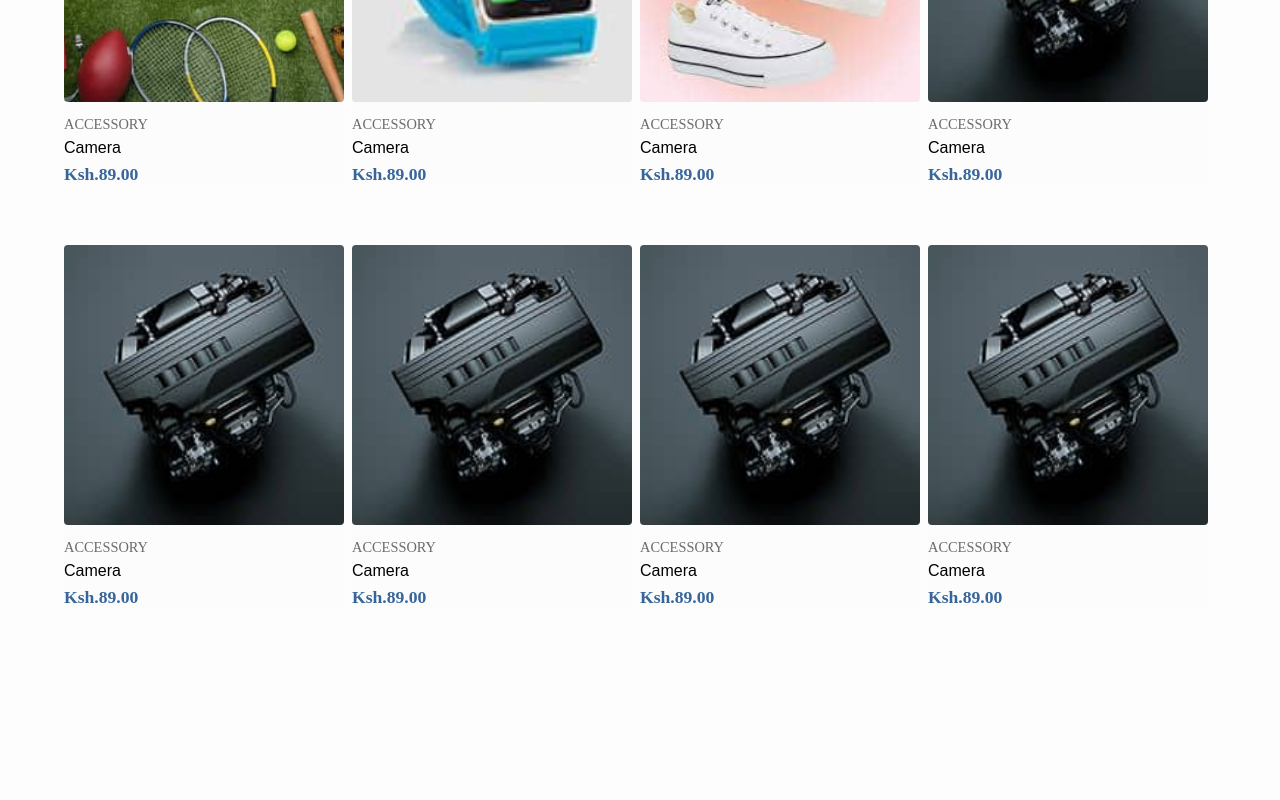
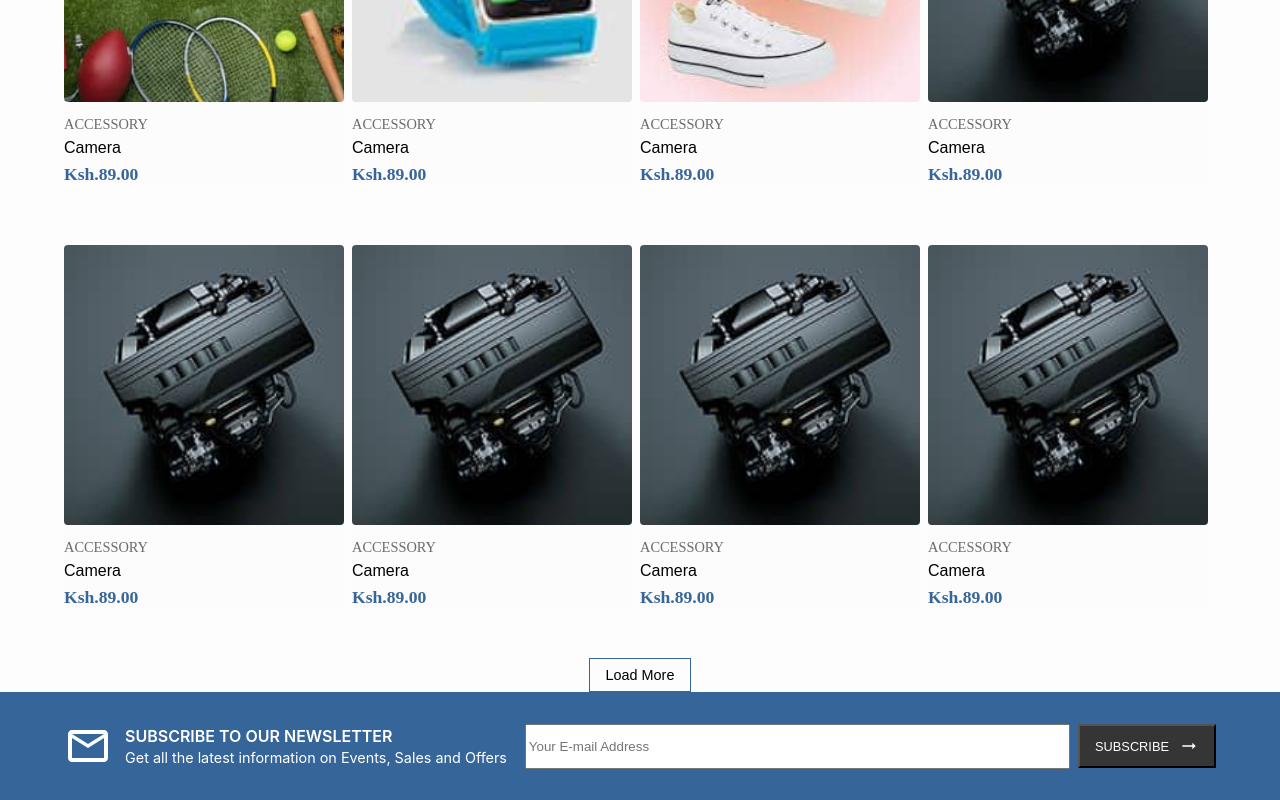
Before and after one commit to MartinMurithi/ecommerce-site, a React (Create React App) app in the folder client/: page / in a window 1280 px wide. Shown: the part 1515-2315 px from the top of the page. Before the commit the page ends 2123 px from the top, so only its background shows below. Built offline with nearby package versions, Linux system fonts and the light colour scheme.

Commit message:
Home page complete

```diff
--- /dev/null
+++ b/client/src/components/load-more-btn/LoadMore.css
@@ -0,0 +1,16 @@
+
+.loadMoreSection{
+    display: flex;
+    justify-content: center;
+    align-items: center;
+    margin-top: 50px;
+}
+
+.loadMoreBtn{
+    padding: 8px 16px;
+    background-color: transparent;
+    outline: transparent;
+    border: 1px solid #366699;
+    cursor: pointer;
+    font-size: .9rem;
+}
--- /dev/null
+++ b/client/src/components/load-more-btn/LoadMore.jsx
@@ -0,0 +1,11 @@
+import React from "react";
+import "./LoadMore.css";
+function LoadMore() {
+  return (
+    <div className="loadMoreSection">
+      <button className="loadMoreBtn">Load More</button>
+    </div>
+  );
+}
+
+export default LoadMore;
--- a/client/src/components/product-card/ProductCard.jsx
+++ b/client/src/components/product-card/ProductCard.jsx
@@ -53,7 +53,7 @@ function ProductCard() {
             <p className="cardTitle">Camera</p>
             <h5 className="cardPrice">Ksh.89.00</h5>
           </div>
-        </NavLink>{" "}
+        </NavLink>
       </section>
 
       <section className="productCard">
--- /dev/null
+++ b/client/src/components/subscription/Subscription.css
@@ -0,0 +1,59 @@
+
+.subscriptionParent{
+    background-color: #366699;
+    color: #ffffff;
+}
+
+.subscriptionSection{
+    width: 90%;
+    max-width: 90%;
+    margin: 0 auto;
+    padding: 30px 0;
+    display: flex;
+    align-items: center;
+    justify-content: space-between;
+}
+
+.leftSide{
+    display: flex;
+    align-items: center;
+    gap: 13px;
+}
+
+.subTitle{
+    font-size: 1rem;
+    font-weight: 600;
+}
+
+.subInfo{
+    font-size: .9rem;
+    margin-top: 3px;
+}
+
+.emailIcon{
+    font-size: 3rem;
+}
+
+.rightSide{
+    width: 60%;
+    display: flex;
+    justify-content: center;
+    align-items: center;
+    gap: 8px;
+}
+
+.subEmail{
+    padding: 13px 2px;
+    outline: transparent;
+    width: 100%;
+}
+
+.sub-button {
+  display: flex;
+  align-items: center;
+  background-color: #353535;
+  color: #ffffff;
+  padding: 10px 15px;
+  font-size: .8rem;
+  cursor: pointer;
+}
--- /dev/null
+++ b/client/src/components/subscription/Subscription.jsx
@@ -0,0 +1,37 @@
+import React from "react";
+import { MdOutlineEmail, MdArrowRightAlt } from "react-icons/md";
+import "./Subscription.css";
+
+function Subscription() {
+  return (
+    <div className="subscriptionParent">
+      <div className="subscriptionSection">
+        <div className="leftSide">
+          <MdOutlineEmail className="emailIcon" />
+          <div className="emailText">
+            <h5 className="subTitle">SUBSCRIBE TO OUR NEWSLETTER</h5>
+            <p className="subInfo">
+              Get all the latest information on Events, Sales and Offers
+            </p>
+          </div>
+        </div>
+
+        <div className="rightSide">
+          <input
+            type="email"
+            name="subEmail"
+            id="subEmail"
+            className="subEmail"
+            placeholder="Your E-mail Address"
+            required
+          />
+          <button type="submit" className="sub-button">
+            SUBSCRIBE <MdArrowRightAlt className="bannerArrow" />
+          </button>
+        </div>
+      </div>
+    </div>
+  );
+}
+
+export default Subscription;
--- a/client/src/pages/Home.jsx
+++ b/client/src/pages/Home.jsx
@@ -4,6 +4,8 @@ import Banner from "../components/banner/Banner";
 import Categories from "../components/home-categories/Categories";
 import Sort from "../components/sort-products/Sort";
 import ProductCard from "../components/product-card/ProductCard";
+import LoadMore from "../components/load-more-btn/LoadMore";
+import Subscription from "../components/subscription/Subscription";
 
 function Home() {
   return (
@@ -13,6 +15,8 @@ function Home() {
       <Categories />
       <Sort />
       <ProductCard />
+      <LoadMore />
+      <Subscription />
     </>
   );
 }
```
